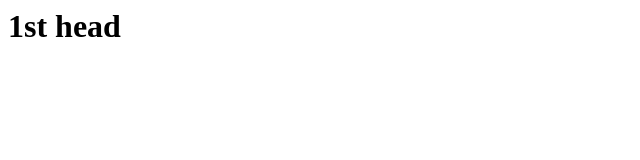
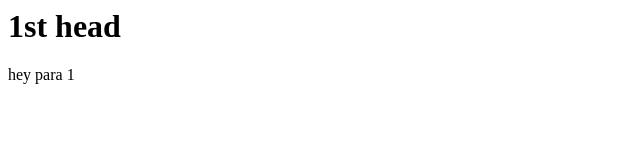
Before and after one commit to MrinalKhera/fullstack, a plain HTML site: page index.html in a window 1280 px wide. Shown: the full height of the page, 0-640 px from the left. Drawn offline with Linux system fonts and the light colour scheme.

Commit message:
second commit

```diff
--- a/index.html
+++ b/index.html
@@ -1,5 +1,6 @@
 <html>
 <body>
 	<h1>1st head</h1>
+	<p>hey para 1</p>
 	</body>
 </html>
```
Also changed, not shown: templates/test.html (added).
